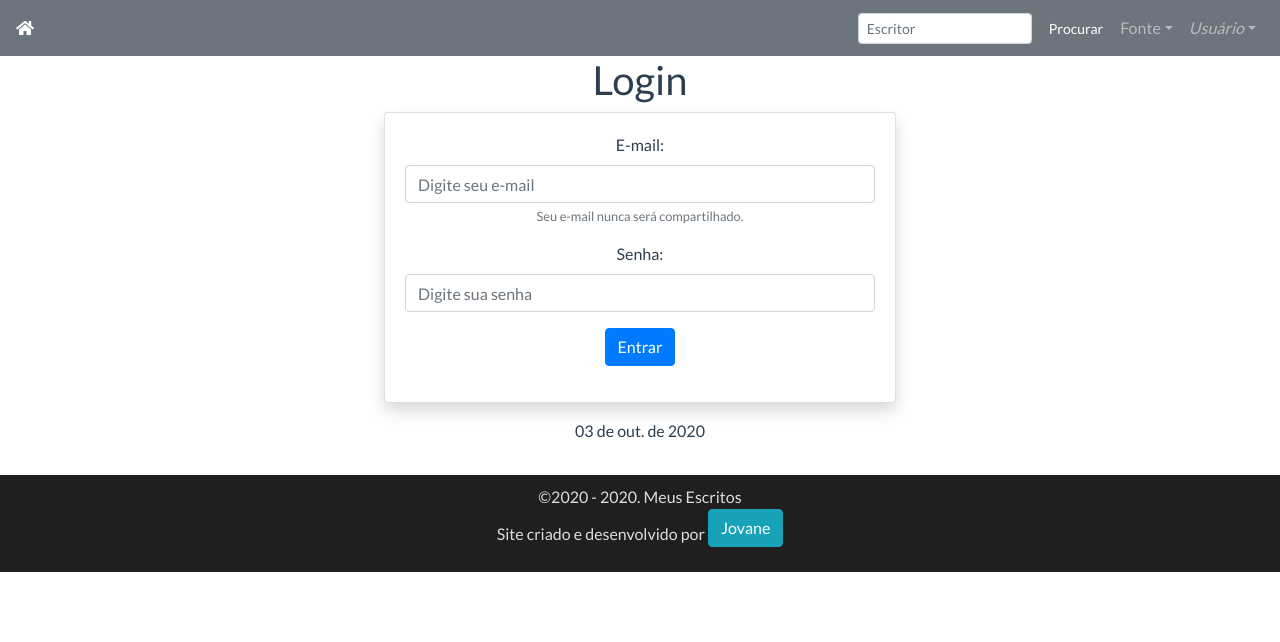
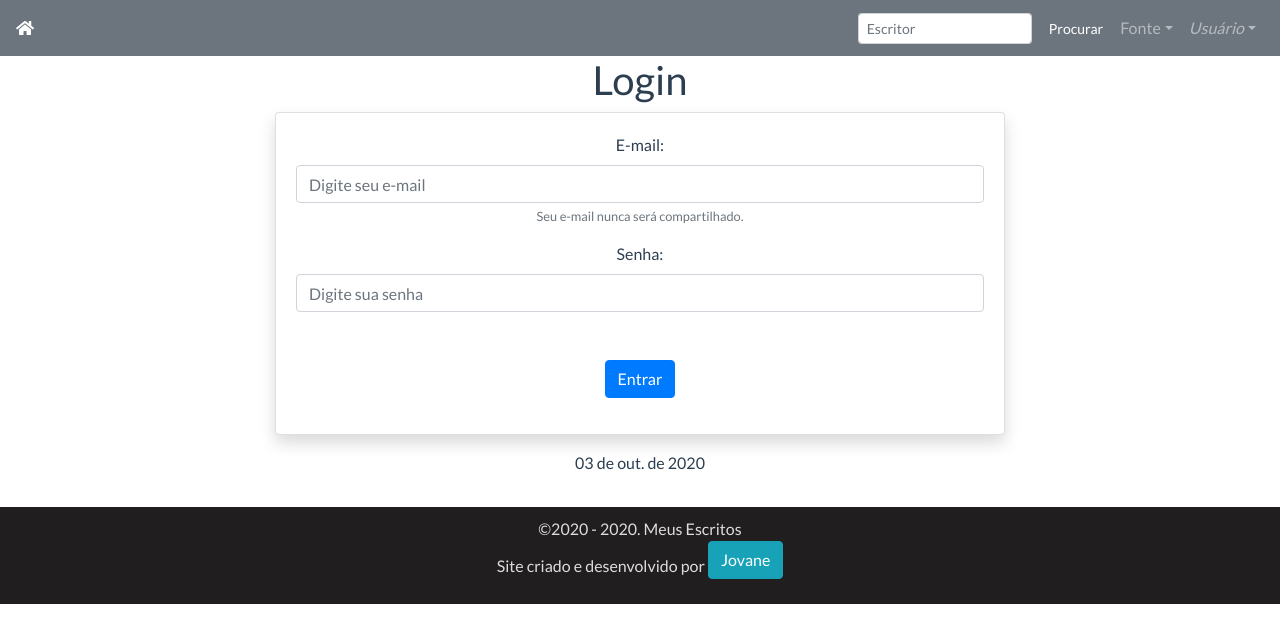
Before and after one commit to jcgsr/Dashboard, a Vue app: page /login in a window 1280 px wide. Shown: the top 642 px of the page. Built offline with nearby package versions, Linux system fonts and the light colour scheme; no server answers.

Commit message:
col, row. button align bootstrap

```diff
--- a/src/components/Footer.vue
+++ b/src/components/Footer.vue
@@ -20,13 +20,13 @@ export default {
 };
 </script>
 
-<style lang="css">
+<style scoped>
 footer {
   text-align: center;
   background-color: rgb(32, 30, 30);
   padding: 0.6rem;
   color: #ddd;
-  margin-top: 1rem;
+  margin: 1rem auto;
 }
 
 .foot a:link {
--- a/src/components/Login.vue
+++ b/src/components/Login.vue
@@ -1,6 +1,9 @@
 <template>
   <div class="login">
     <h1>Login</h1>
+    <b-container>
+    <b-row>
+    <b-col lg="8" offset-lg="2">
     <b-card class="shadow">
       <div v-if="error" class="alert alert-danger">{{ error }}</div>
       <b-form @submit.prevent="submit" v-if="show">
@@ -32,6 +35,9 @@
         <b-button type="submit" variant="primary">Entrar</b-button>
       </b-form>
     </b-card>
+    </b-col>
+    </b-row>
+    </b-container>
   </div>
 </template>
 
@@ -68,7 +74,6 @@ export default {
 
 <style lang="css">
 .login {
-  width: 40%;
   margin: 0 auto;
 }
 </style>
```
